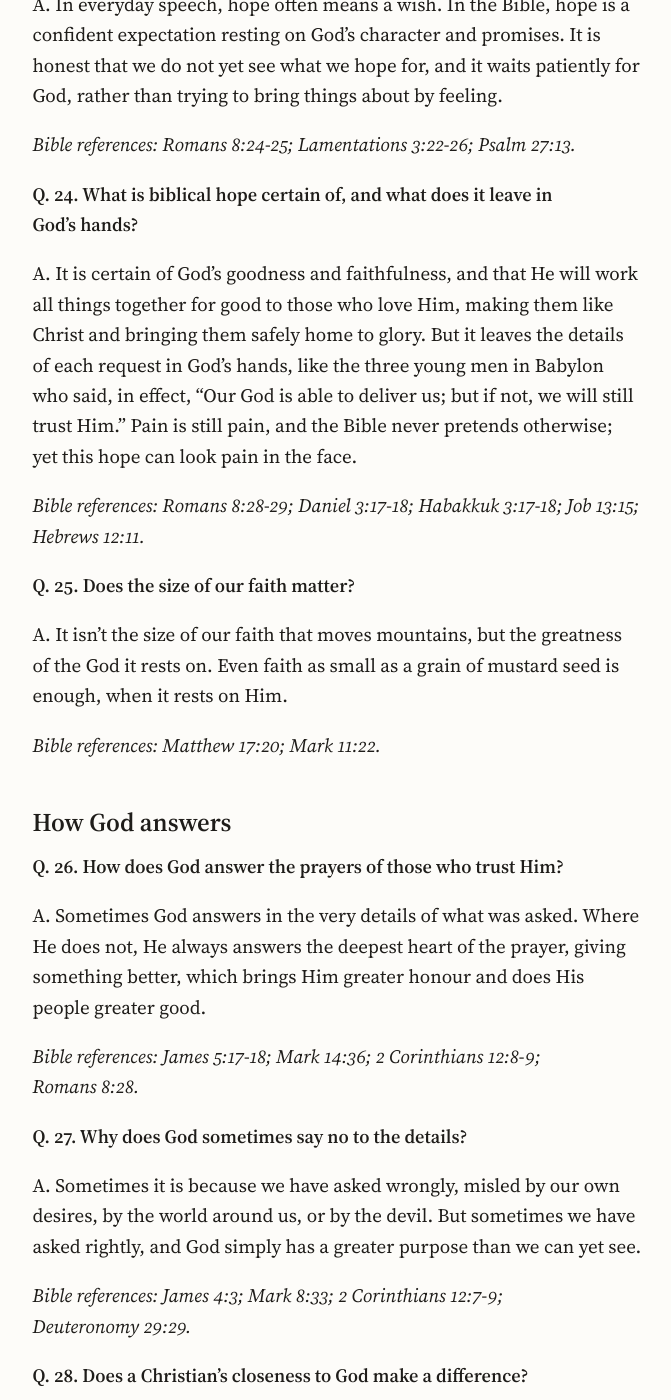
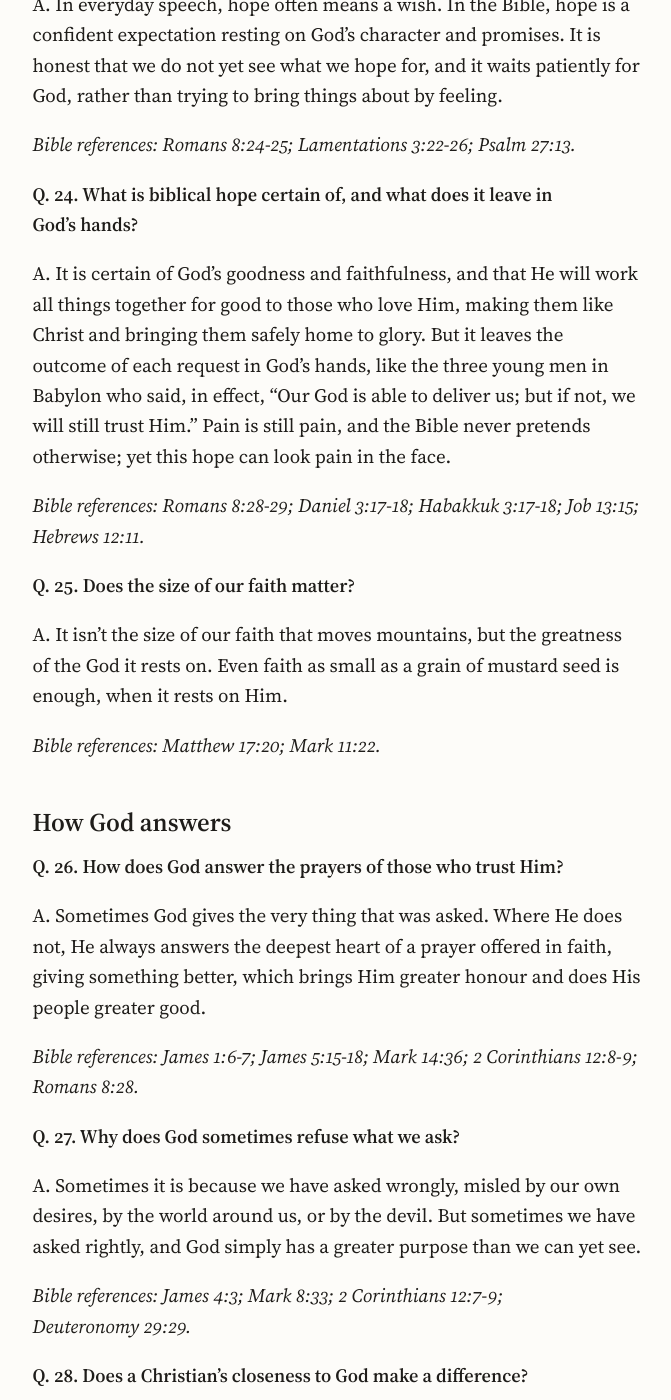
Before and after one commit to ForestWalkUK/truthpeaceandlove, a Jekyll site: the page built from _posts/2026-10-18-believing-prayer-catechism-mark-11-24.md, in a window 1280 px wide and 1400 px high, scrolled down 7231 px. Shown: the whole window, without its empty margins (303-974 px from the left). Built offline with Jekyll 4.4.1, drawn with Linux system fonts in a browser that asks for light colours; some of the changed text lies outside the part shown.

Commit message:
Believing Prayer Q. 26: "a prayer offered in faith"
Q. 26: "He always answers the deepest heart of the prayer" now
"...of a prayer offered in faith", so the promise carries its
own qualifier. References: James 1:6-7 added; James 5:17-18
widened to 5:15-18.

```diff
--- a/_posts/2026-10-18-believing-prayer-catechism-mark-11-24.md
+++ b/_posts/2026-10-18-believing-prayer-catechism-mark-11-24.md
@@ -161,7 +161,7 @@ A. In everyday speech, hope often means a wish. In the Bible, hope is a confiden
 
 **Q. 24. What is biblical hope certain of, and what does it leave in God’s hands?**
 
-A. It is certain of God’s goodness and faithfulness, and that He will work all things together for good to those who love Him, making them like Christ and bringing them safely home to glory. But it leaves the details of each request in God’s hands, like the three young men in Babylon who said, in effect, “Our God is able to deliver us; but if not, we will still trust Him.” Pain is still pain, and the Bible never pretends otherwise; yet this hope can look pain in the face.
+A. It is certain of God’s goodness and faithfulness, and that He will work all things together for good to those who love Him, making them like Christ and bringing them safely home to glory. But it leaves the outcome of each request in God’s hands, like the three young men in Babylon who said, in effect, “Our God is able to deliver us; but if not, we will still trust Him.” Pain is still pain, and the Bible never pretends otherwise; yet this hope can look pain in the face.
 
 *Bible references: Romans 8:28-29; Daniel 3:17-18; Habakkuk 3:17-18; Job 13:15; Hebrews 12:11.*
 
@@ -175,11 +175,11 @@ A. It isn’t the size of our faith that moves mountains, but the greatness of t
 
 **Q. 26. How does God answer the prayers of those who trust Him?**
 
-A. Sometimes God answers in the very details of what was asked. Where He does not, He always answers the deepest heart of the prayer, giving something better, which brings Him greater honour and does His people greater good.
+A. Sometimes God gives the very thing that was asked. Where He does not, He always answers the deepest heart of a prayer offered in faith, giving something better, which brings Him greater honour and does His people greater good.
 
-*Bible references: James 5:17-18; Mark 14:36; 2 Corinthians 12:8-9; Romans 8:28.*
+*Bible references: James 1:6-7; James 5:15-18; Mark 14:36; 2 Corinthians 12:8-9; Romans 8:28.*
 
-**Q. 27. Why does God sometimes say no to the details?**
+**Q. 27. Why does God sometimes refuse what we ask?**
 
 A. Sometimes it is because we have asked wrongly, misled by our own desires, by the world around us, or by the devil. But sometimes we have asked rightly, and God simply has a greater purpose than we can yet see.
 
@@ -222,7 +222,7 @@ A. Jesus said, “Therefore I say unto you, What things soever ye desire, when y
 - “I say unto you”: He is speaking to those who trust God.
 - “What things soever ye desire”: whatever they long for, once God Himself has shaped their wishes so that His will comes first.
 - “believe that ye receive *them*”: they rest on God to answer, not on how strongly they feel.
-- “ye shall have *them*”: God will give what He has led them to ask. Sometimes He gives the very thing asked for. Sometimes, as with Jesus in Gethsemane, He grants the deepest heart of the prayer but says no to its details, in order to give something better, and one day they will see that it was what they most truly wanted.
+- “ye shall have *them*”: God will give what He has led them to ask. Sometimes He gives the very thing asked for. Sometimes, as with Jesus in Gethsemane, He refuses the very thing asked for, yet grants the deepest heart of the prayer, giving something far better; and one day they will see that it was what they most truly wanted.
 
 *Bible references: Mark 11:22-24; Philippians 2:13; Mark 14:36; John 13:7.*
 
```
